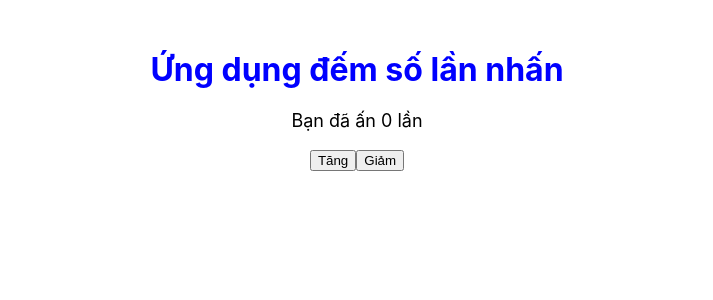
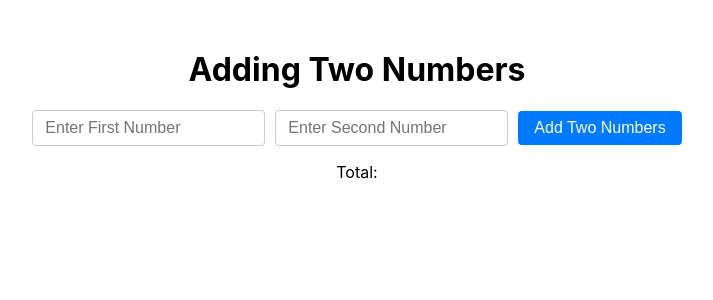
Before and after one commit to HaiAnhNguyen6599/demo-react, a React (Create React App) app in the folder my-app/: page / in a window 1280 px wide. Shown: the top 300 px of the page, without its empty margins (283-996 px from the left). Built offline with nearby package versions, Linux system fonts and the light colour scheme.

Commit message:
Modify to SumNumber Project

```diff
--- a/my-app/src/App.css
+++ b/my-app/src/App.css
@@ -1,47 +1,19 @@
 .App {
   text-align: center;
 }
-
-.App-logo {
-  height: 40vmin;
-  pointer-events: none;
+input {
+  padding: 8px 12px;
+  font-size: 16px;
+  border: 1px solid #ccc;
+  border-radius: 4px;
+  margin-right: 10px;
 }
-
-@media (prefers-reduced-motion: no-preference) {
-  .App-logo {
-    animation: App-logo-spin infinite 20s linear;
-  }
+button {
+  padding: 8px 16px;
+  font-size: 16px;
+  background-color: #007bff;
+  color: #fff;
+  border: none;
+  border-radius: 4px;
+  cursor: pointer;
 }
-
-.App-header {
-  background-color: #282c34;
-  min-height: 100vh;
-  display: flex;
-  flex-direction: column;
-  align-items: center;
-  justify-content: center;
-  font-size: calc(10px + 2vmin);
-  color: white;
-}
-
-.App-link {
-  color: #61dafb;
-}
-
-@keyframes App-logo-spin {
-  from {
-    transform: rotate(0deg);
-  }
-  to {
-    transform: rotate(360deg);
-  }
-}
-
-/* src/App.css */
-h1 {
-  color: blue;
-}
-
-p {
-  font-size: 18px;
-}
--- a/my-app/src/App.js
+++ b/my-app/src/App.js
@@ -1,12 +1,11 @@
-import logo from "./logo.svg";
 import "./App.css";
-import Counter from "./components/Counter";
+import SumNumber from "./components/SumNumber";
 
 function App() {
   return (
     <div style={{ textAlign: "center", marginTop: "50px" }}>
-      <h1>Ứng dụng đếm số lần nhấn</h1>
-      <Counter />
+      <h1> Adding Two Numbers</h1>
+      <SumNumber />
     </div>
   );
 }
--- a/my-app/src/components/Counter.js
+++ /dev/null
@@ -1,45 +0,0 @@
-// import React, { useState } from "react";
-
-// function Counter() {
-//   const [count, setCount] = useState(0);
-
-//   const handleClick = () => {
-//     setCount(count + 1);
-//   };
-
-//   return (
-//     <div>
-//       <p>Bạn đã nhấn {count} lần</p>
-//       <button onClick={handleClick}>Nhấn vào đây</button>
-//     </div>
-//   );
-// }
-
-// export default Counter;
-
-
-import React, { useState } from "react";
-
-function Counter() {
-  const [count,setCount] = useState(0);
-
-
-  const increaseClick = () => {
-    setCount(count + 1);
-  }
-
-  const decreaseClick = () => {
-    setCount(count - 1);
-  }
-
-
-  return (
-    <div>
-      <p> Bạn đã ấn {count} lần</p>
-      <button onClick={increaseClick}>Tăng</button>
-      <button onClick={decreaseClick}>Giảm</button>
-    </div>
-  )
-}
-
-export default Counter;
--- /dev/null
+++ b/my-app/src/components/SumNumber.js
@@ -0,0 +1,73 @@
+import React, { useState } from "react";
+
+const SumNumber = () => {
+  const [numA, setNumA] = useState(""); // hook dùng để khai báo biến trạng thái (state) của numA và hàm cập nhập setNumA cho trạng thái numA. setNumA được sử dụng để cập nhật giá trị của numA khi người dùng nhập input
+  const [numB, setNumB] = useState(""); // hook dùng để khai báo biến trạng thái (state) của numB và hàm cập nhập setNumB cho trạng thái numB
+  const [sum, setSum] = useState(null); // hook dùng để khai báo biến trạng thái (state) của sum và hàm cập nhập setSum cho trạng thái sum
+
+  const sumResult = () => {
+    const result = parseFloat(numA) + parseFloat(numB); //chuyển đổi numA và numbB thành float
+    setSum(result); // Cập nhật trạng thái của sum bằng hàm cập nhập setSum với result là value
+  };
+
+  // (e) arrow function nhận sự kiện e và cập nhập giá trị numA với giá trị hiện tại ở input (e.target.value).
+  // Sau đó setNumA sẽ được sử dụng để cập nhật trạng thái ở input cho numA.
+  return (
+    <div>
+      <input
+        type="number"
+        value={numA}
+        onChange={(e) => setNumA(e.target.value)}
+        placeholder="Enter First Number"
+      ></input>
+
+      <input
+        type="number"
+        value={numB}
+        onChange={(e) => setNumB(e.target.value)}
+        placeholder="Enter Second Number"
+      ></input>
+
+      <button onClick={sumResult}>Add Two Numbers</button>
+      <p>Total: {sum !== null ? sum : ""}</p>
+    </div>
+  );
+};
+
+export default SumNumber;
+
+// import React, { useState } from "react";
+
+// const SumNumber = () => {
+//   const [numA, setNumA] = useState("");
+//   const [numbB, setNumB] = useState("");
+//   const [sum, setSum] = useState(null);
+
+//   const sumResult = () => {
+//     const result = parseFloat(numA) + parseFloat(numbB);
+//     setSum(result);
+//   };
+
+//   return (
+//     <div>
+//       <input
+//         type="number"
+//         value={numA}
+//         onChange={(e) => setNumA(e.target.value)}
+//         placeholder="Enter First Number"
+//       ></input>
+
+//       <input
+//         type="number"
+//         value={numbB}
+//         onChange={(e) => setNumB(e.target.value)}
+//         placeholder="Enter Second Number"
+//       ></input>
+
+//       <button onClick={sumResult}>Adding Two Numbers</button>
+//       <p>Total: {sum !== null ? sum : ""} </p>
+//     </div>
+//   );
+// };
+
+// export default SumNumber;
```
Also changed, not shown: my-app/SumNumber.png (added), 1 other file (tests, documents, lock files or other folders).
